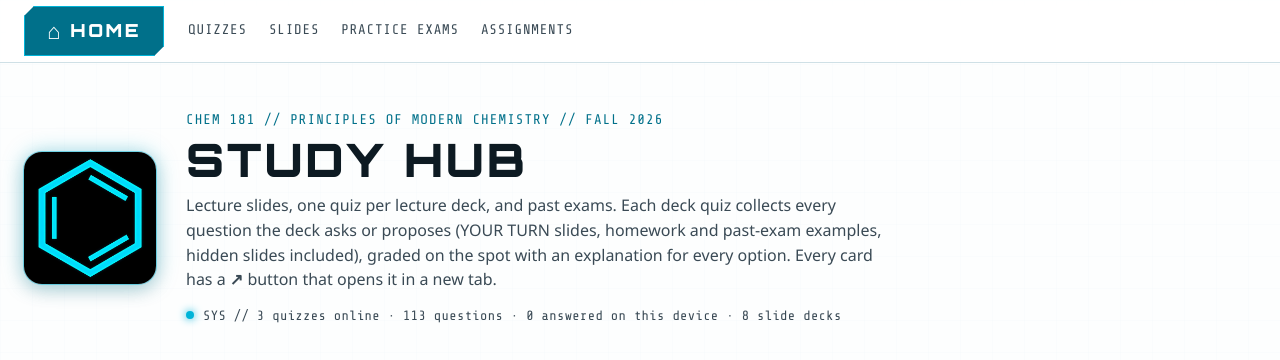
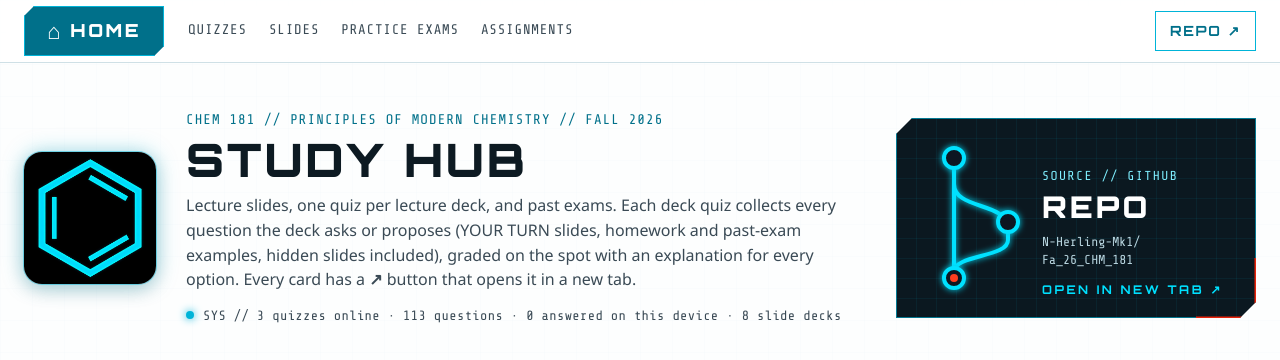
Before and after one commit to N-Herling-Mk1/Fa_26_CHM_181, a plain HTML site: page index.html in a window 1280 px wide. Shown: the top 360 px of the page. Drawn offline with Linux system fonts and the light colour scheme.

Commit message:
added ui to the repo and ui to the site [nav ui]

```diff
--- a/assets/css/hub.css
+++ b/assets/css/hub.css
@@ -47,6 +47,9 @@ html { scroll-behavior: smooth; }
 .home-btn:hover, .home-btn:focus-visible { background: var(--cyan); outline: none; }
 .topnav-links { display: flex; gap: 6px 18px; flex-wrap: wrap; font-family: var(--mono); font-size: 14px; letter-spacing: .06em; text-transform: uppercase; }
 .topnav-links a { color: var(--ink-2); text-decoration: none; padding: 4px 2px; border-bottom: 2px solid transparent; }
+.topnav-repo { margin-left: auto; font-family: var(--display); font-weight: 700; font-size: 14px; letter-spacing: .12em; text-transform: uppercase;
+  color: var(--cyan-ink); text-decoration: none; border: 1px solid var(--cyan); padding: 8px 14px; }
+.topnav-repo:hover, .topnav-repo:focus-visible { background: var(--cyan); color: #fff; outline: none; }
 .topnav-links a:hover, .topnav-links a:focus-visible { color: var(--cyan-ink); border-bottom-color: var(--cyan); outline: none; }
 
 /* ---------- hero ---------- */
@@ -54,6 +57,14 @@ html { scroll-behavior: smooth; }
 .hero::after { content: ""; position: absolute; left: 0; right: 0; bottom: -1px; height: 2px;
   background: linear-gradient(90deg, transparent, var(--cyan) 20%, var(--cyan) 55%, var(--ares) 80%, transparent); opacity: .85; }
 .hero-grid { display: grid; grid-template-columns: auto 1fr; gap: 30px; align-items: center; }
+.hero-grid:has(.repo-card) { grid-template-columns: auto 1fr auto; }
+/* large repo banner (inline SVG so it uses the self-hosted fonts); opens GitHub in a new tab */
+.repo-card { display: block; line-height: 0; text-decoration: none;
+  clip-path: polygon(16px 0, 100% 0, 100% calc(100% - 16px), calc(100% - 16px) 100%, 0 100%, 0 16px);
+  box-shadow: 0 0 0 1px rgba(0, 180, 216, .45); transition: transform .15s, filter .15s; }
+.repo-card svg { display: block; width: 360px; height: auto; max-width: 100%; }
+.repo-card:hover, .repo-card:focus-visible { transform: translateY(-2px); filter: drop-shadow(0 0 14px rgba(0, 180, 216, .55)) brightness(1.08); outline: none; }
+.repo-card:focus-visible { outline: 2px solid var(--cyan); outline-offset: 3px; }
 .emblem { width: 132px; height: 132px; border-radius: 18px; display: block;
   box-shadow: 0 0 0 1px rgba(0, 180, 216, .45), 0 0 22px rgba(0, 180, 216, .35), 0 6px 18px rgba(13, 26, 34, .18); }
 .kicker { margin: 0; font-family: var(--mono); font-size: 14px; letter-spacing: .08em; text-transform: uppercase; color: var(--cyan-ink); }
@@ -132,12 +143,16 @@ section[data-accent="amber"] .deck.live:hover .go, section[data-accent="amber"]
 code { font-family: var(--mono); background: #e6f1f5; padding: 1px 5px; color: var(--ink); }
 
 @media (max-width: 1240px) { .columns { grid-template-columns: repeat(2, minmax(0, 1fr)); } }
+@media (max-width: 1000px) { .hero-grid:has(.repo-card) { grid-template-columns: auto 1fr; } .repo-card { grid-column: 1 / -1; justify-self: start; } }
 @media (max-width: 720px) { .columns { grid-template-columns: 1fr; } }
 @media (max-width: 640px) {
+  .topnav { position: static; }
   .topnav-row { gap: 10px 16px; padding-top: 8px; padding-bottom: 8px; }
   .home-btn { font-size: 16px; padding: 8px 16px; }
-  .hero-grid { grid-template-columns: 1fr; gap: 18px; }
+  .hero-grid, .hero-grid:has(.repo-card) { grid-template-columns: 1fr; gap: 18px; }
+  .repo-card { justify-self: stretch; } .repo-card svg { width: 100%; }
+  .topnav-repo { margin-left: 0; }
   .emblem { width: 88px; height: 88px; border-radius: 12px; }
   .hero h1 { font-size: 34px; }
 }
-@media (prefers-reduced-motion: reduce) { .deck, .deck::before, .deck .go, .deck .go b, .home-btn { transition: none; } html { scroll-behavior: auto; } .deck.live:hover { transform: none; } }
+@media (prefers-reduced-motion: reduce) { .deck, .deck::before, .deck .go, .deck .go b, .home-btn, .repo-card { transition: none; } html { scroll-behavior: auto; } .deck.live:hover { transform: none; } }
--- a/index.html
+++ b/index.html
@@ -19,6 +19,7 @@
         <a href="#col-exams">Practice exams</a>
         <a href="#col-other">Assignments</a>
       </span>
+      <a class="topnav-repo" href="https://github.com/N-Herling-Mk1/Fa_26_CHM_181" target="_blank" rel="noopener" title="Source repository on GitHub (new tab)">Repo ↗</a>
     </div>
   </nav>
 
@@ -31,6 +32,33 @@
         <p class="lede">Lecture slides, one quiz per lecture deck, and past exams. Each deck quiz collects every question the deck asks or proposes (YOUR TURN slides, homework and past-exam examples, hidden slides included), graded on the spot with an explanation for every option. Every card has a <b>↗</b> button that opens it in a new tab.</p>
         <p class="readout" id="readout" aria-live="polite"></p>
       </div>
+      <a class="repo-card" href="https://github.com/N-Herling-Mk1/Fa_26_CHM_181" target="_blank" rel="noopener"
+         title="Open the source repository on GitHub (new tab)" aria-label="Source repository on GitHub: N-Herling-Mk1/Fa_26_CHM_181 (opens in a new tab)">
+        <svg viewBox="0 0 360 200" width="360" height="200" aria-hidden="true" focusable="false">
+          <defs>
+            <pattern id="rg" width="20" height="20" patternUnits="userSpaceOnUse"><path d="M20 0H0V20" fill="none" stroke="#00b4d8" stroke-opacity=".14" stroke-width="1"/></pattern>
+            <filter id="glow" x="-50%" y="-50%" width="200%" height="200%"><feGaussianBlur stdDeviation="3.2" result="b"/><feMerge><feMergeNode in="b"/><feMergeNode in="SourceGraphic"/></feMerge></filter>
+          </defs>
+          <rect width="360" height="200" fill="#0b1820"/>
+          <rect width="360" height="200" fill="url(#rg)"/>
+          <!-- branch glyph: main line, a branch that forks off and merges back -->
+          <g fill="none" stroke="#00e1ff" stroke-width="4" stroke-linecap="round" filter="url(#glow)">
+            <path d="M58 40V160"/>
+            <path d="M58 66C58 92 112 84 112 110V122C112 140 58 136 58 154"/>
+          </g>
+          <g fill="#0b1820" stroke="#00e1ff" stroke-width="4" filter="url(#glow)">
+            <circle cx="58" cy="40" r="10"/><circle cx="112" cy="104" r="10"/><circle cx="58" cy="160" r="10"/>
+          </g>
+          <circle cx="58" cy="160" r="4" fill="#ff3d1f"/>
+          <text x="146" y="62" fill="#7fefff" font-family="Share Tech Mono, Consolas, monospace" font-size="13" letter-spacing="1.5">SOURCE // GITHUB</text>
+          <text x="146" y="100" fill="#ffffff" font-family="Orbitron, Segoe UI, sans-serif" font-weight="900" font-size="30" letter-spacing="3">REPO</text>
+          <text x="146" y="128" fill="#b9d6e0" font-family="Share Tech Mono, Consolas, monospace" font-size="13">N-Herling-Mk1/</text>
+          <text x="146" y="146" fill="#b9d6e0" font-family="Share Tech Mono, Consolas, monospace" font-size="13">Fa_26_CHM_181</text>
+          <text x="146" y="176" fill="#00e1ff" font-family="Orbitron, Segoe UI, sans-serif" font-weight="700" font-size="12" letter-spacing="2.5" class="repo-go">OPEN IN NEW TAB ↗</text>
+          <path d="M0 0H360V200H0Z" fill="none" stroke="#00b4d8" stroke-opacity=".6" stroke-width="2"/>
+          <path d="M300 200H360V140" fill="none" stroke="#e8230a" stroke-width="3"/>
+        </svg>
+      </a>
     </div>
   </header>
 
```
Also changed, not shown: assets/img/site-preview.png (added), 1 other file.
